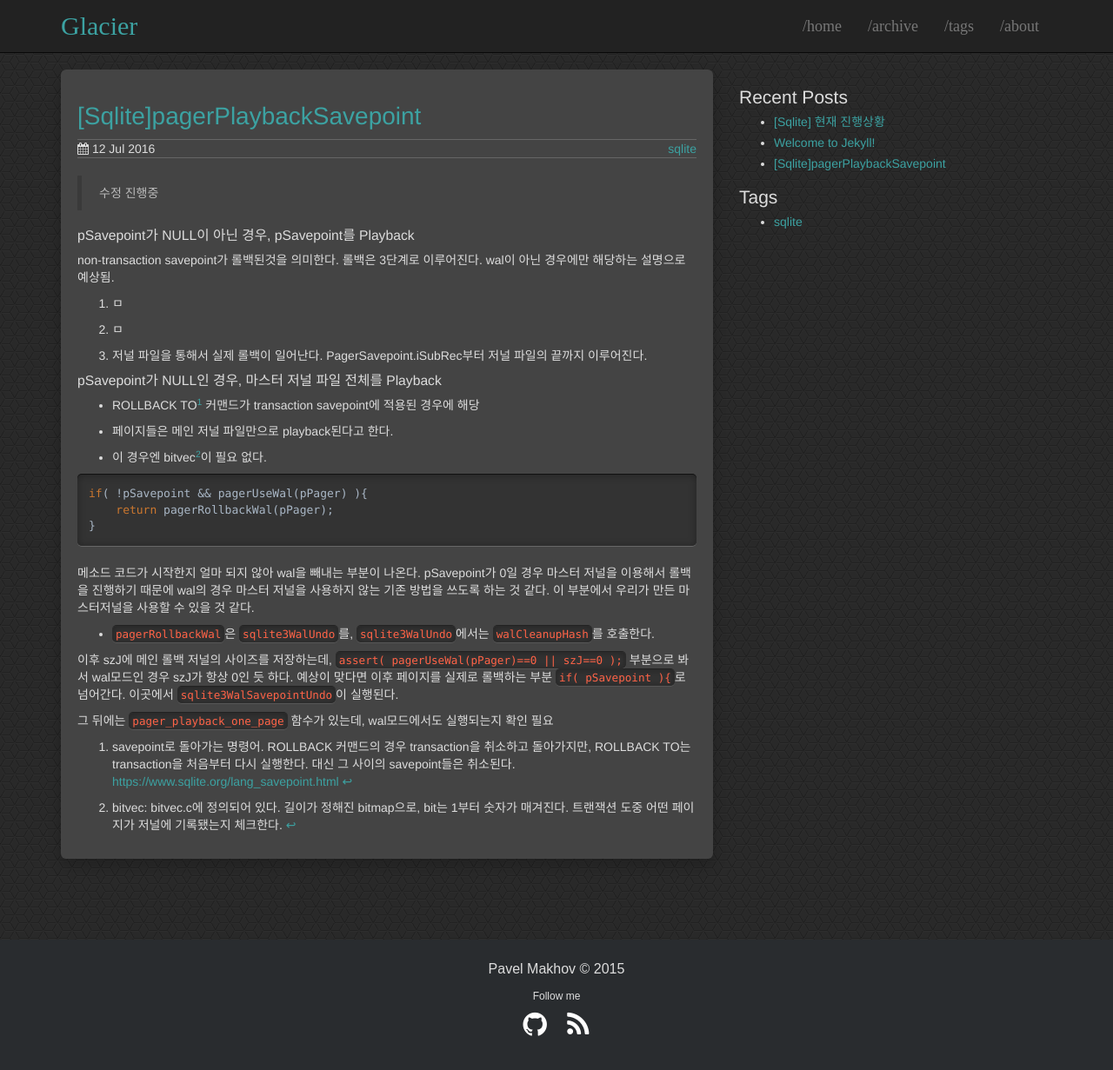
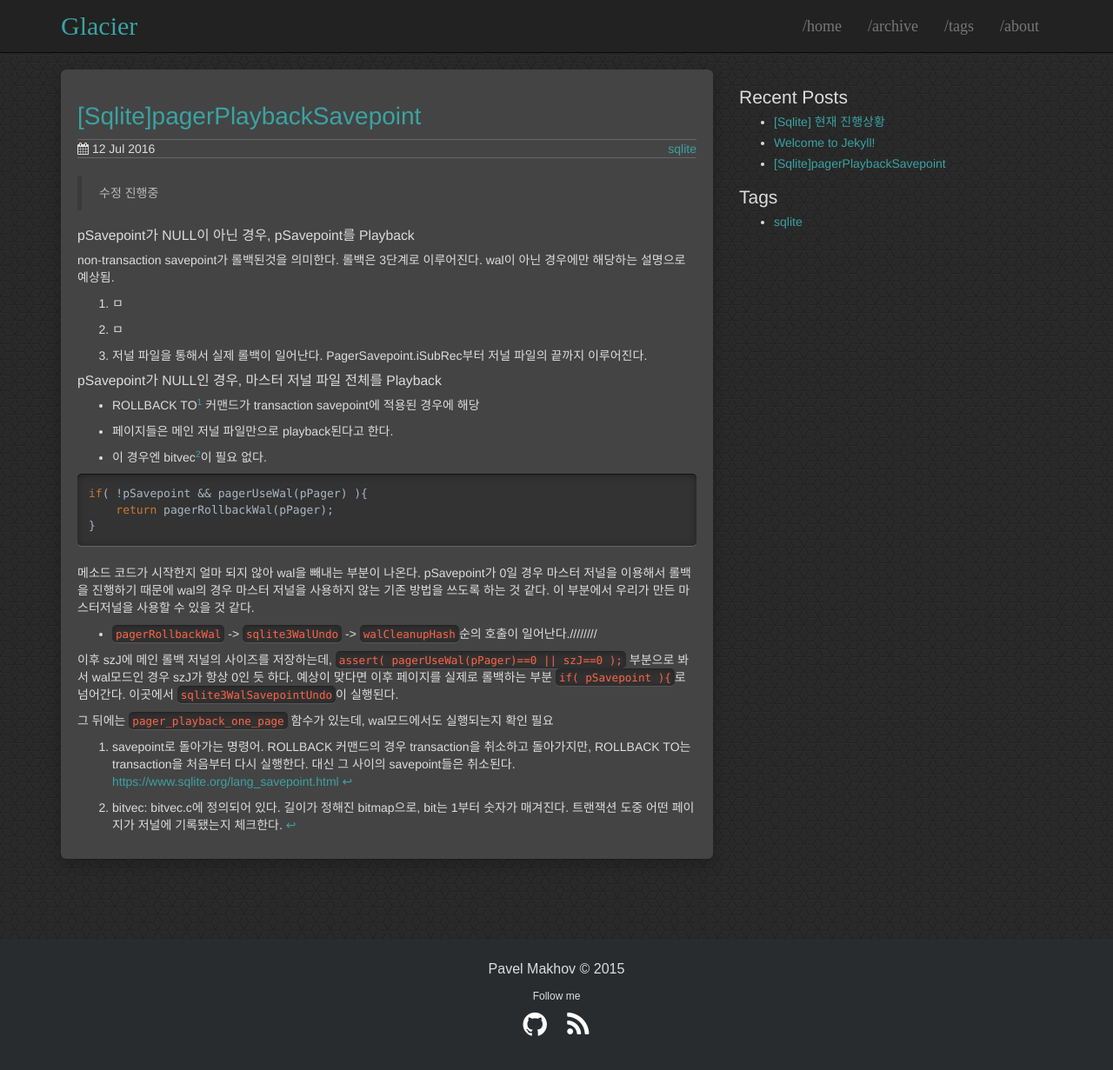
Before and after one commit to mnyok/mnyok.github.io, a Jekyll site: the page built from _posts/2016-07-20-pagerPlaybackSavepoint.markdown, in a window 1280 px wide and 1258 px high. Shown: the top 1231 px of the window at 87% size. Built offline with Jekyll 4.4.1, drawn with Linux system fonts in a browser that asks for light colours.

````diff
--- a/_posts/2016-07-20-pagerPlaybackSavepoint.markdown
+++ b/_posts/2016-07-20-pagerPlaybackSavepoint.markdown
@@ -28,6 +28,9 @@
 - 이 경우엔 bitvec[^2]이 필요 없다.
 
 
+
+
+
 ```c
 if( !pSavepoint && pagerUseWal(pPager) ){
     return pagerRollbackWal(pPager);
@@ -36,7 +39,7 @@
 
 메소드 코드가 시작한지 얼마 되지 않아 wal을 빼내는 부분이 나온다. pSavepoint가 0일 경우 마스터 저널을 이용해서 롤백을 진행하기 때문에 wal의 경우 마스터 저널을 사용하지 않는 기존 방법을 쓰도록 하는 것 같다. 이 부분에서 우리가 만든 마스터저널을 사용할 수 있을 것 같다.
 
-- `pagerRollbackWal`은 `sqlite3WalUndo`를, `sqlite3WalUndo`에서는 `walCleanupHash`를 호출한다.
+- `pagerRollbackWal` -> `sqlite3WalUndo` -> `walCleanupHash`순의 호출이 일어난다.////////
 
 이후 szJ에 메인 롤백 저널의 사이즈를 저장하는데, `assert( pagerUseWal(pPager)==0 || szJ==0 );` 부분으로 봐서 wal모드인 경우 szJ가 항상 0인 듯 하다. 예상이 맞다면 이후 페이지를 실제로 롤백하는 부분 `if( pSavepoint ){`로 넘어간다. 이곳에서 `sqlite3WalSavepointUndo`이 실행된다.
 
````
